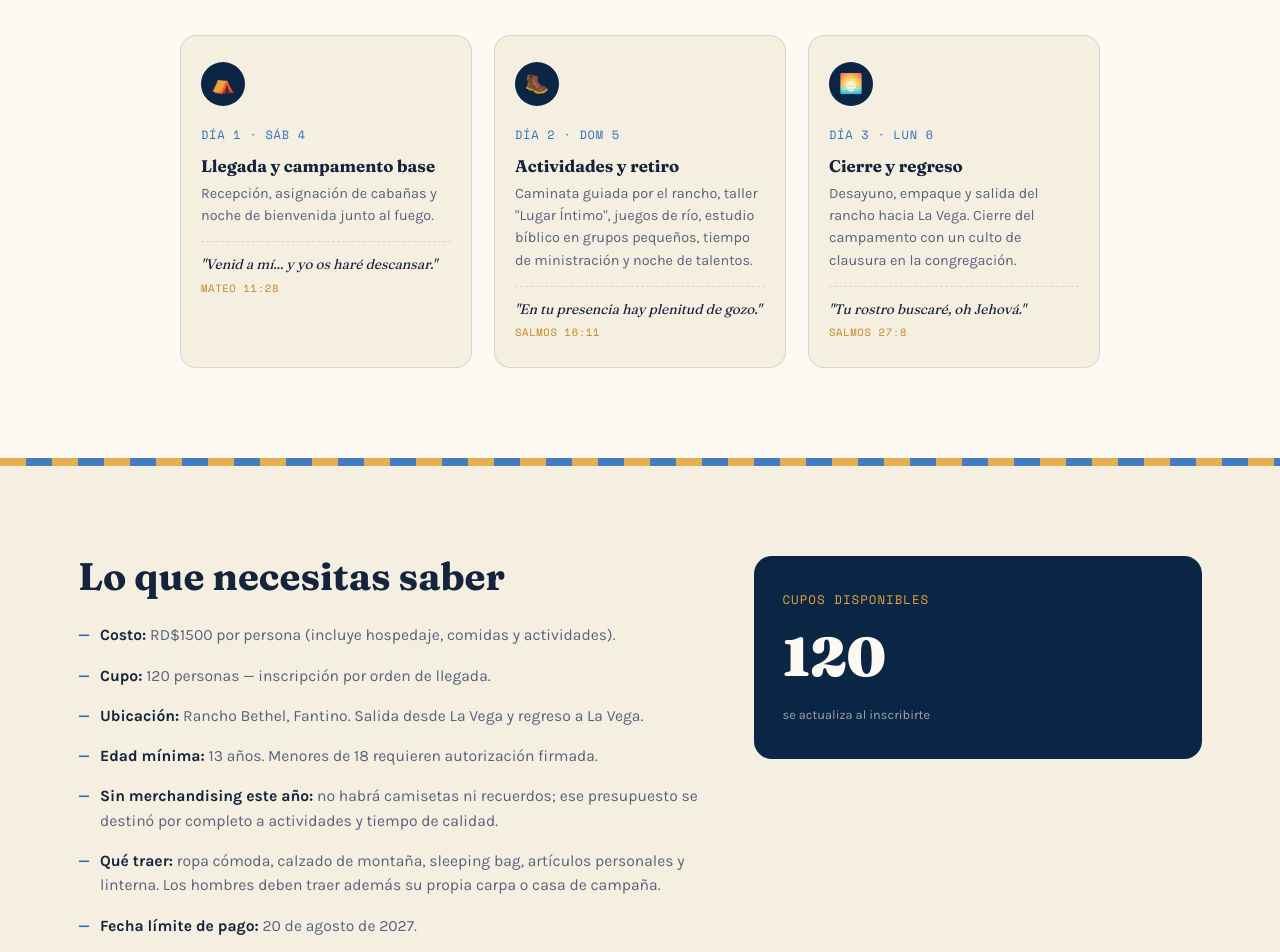
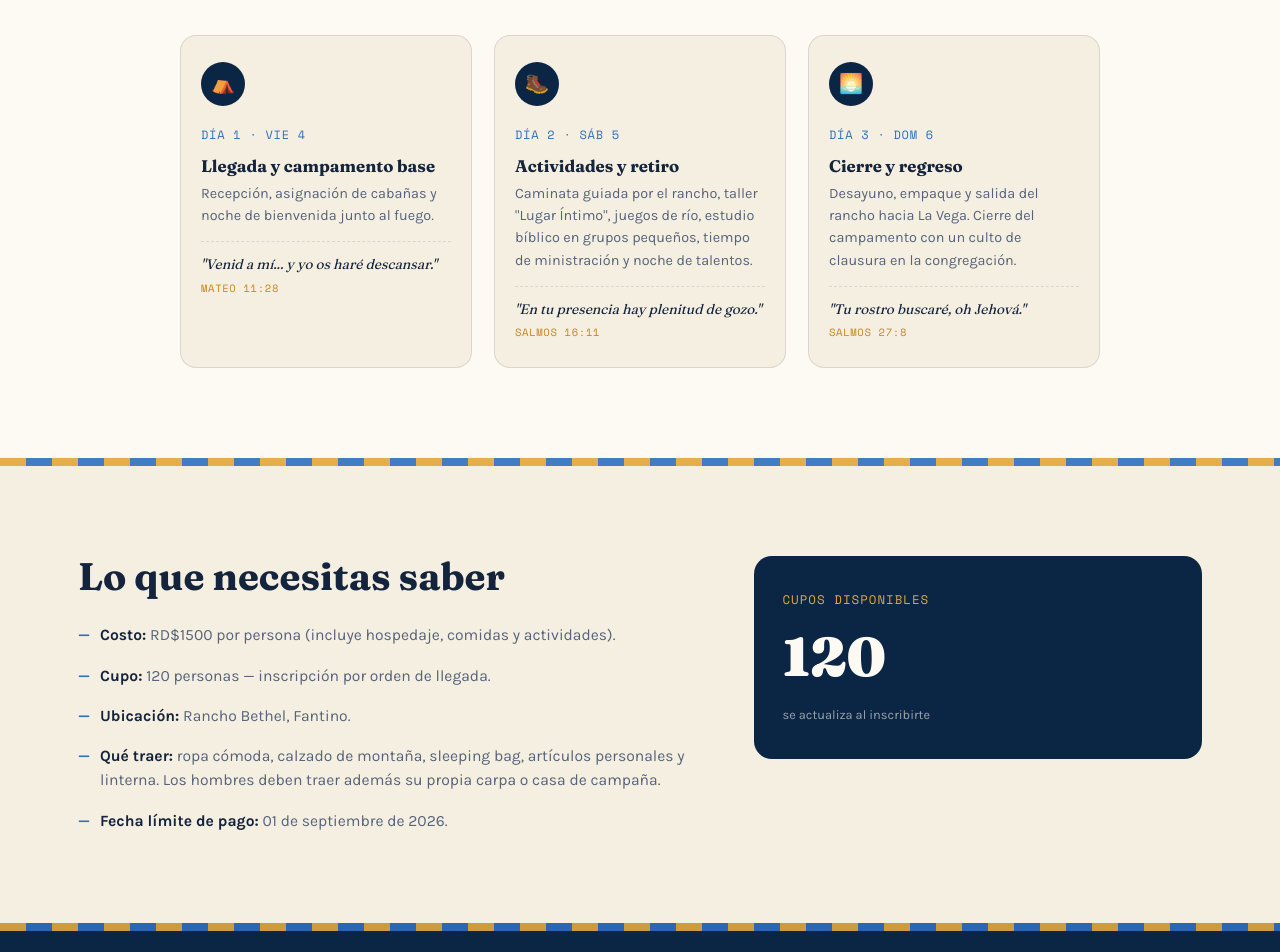
Before and after one commit to Lynch-JF/camcfcdlavega, a website: page index.html in a window 1280 px wide. Shown: the part 3160-4112 px from the top of the page. Drawn offline with nearby package versions, Linux system fonts and the light colour scheme; no server answers.

Commit message:
Update camp dates and details for 2026

```diff
--- a/index.html
+++ b/index.html
@@ -3,7 +3,7 @@
 <head>
 <meta charset="UTF-8">
 <meta name="viewport" content="width=device-width, initial-scale=1.0">
-<title>Campamento Lugar Íntimo 2027 · Centro Familiar Casa de Dios – La Vega</title>
+<title>Campamento Lugar Íntimo 2026 · Centro Familiar Casa de Dios – La Vega</title>
 <link rel="preconnect" href="https://fonts.googleapis.com">
 <link rel="preconnect" href="https://fonts.gstatic.com" crossorigin>
 <link href="https://fonts.googleapis.com/css2?family=Fraunces:opsz,wght@9..144,400;9..144,600;9..144,700;9..144,900&family=Karla:wght@400;500;600;700&family=Space+Mono:wght@400;700&display=swap" rel="stylesheet">
@@ -164,21 +164,21 @@
     <div class="trail-stops trail-stops-3">
       <div class="trail-stop reveal">
         <span class="stop-marker">⛺</span>
-        <span class="stop-day">Día 1 · Sáb 4</span>
+        <span class="stop-day">Día 1 · Vie 4</span>
         <h4>Llegada y campamento base</h4>
         <p>Recepción, asignación de cabañas y noche de bienvenida junto al fuego.</p>
         <p class="stop-verse">"Venid a mí... y yo os haré descansar." <span>Mateo 11:28</span></p>
       </div>
       <div class="trail-stop reveal">
         <span class="stop-marker">🥾</span>
-        <span class="stop-day">Día 2 · Dom 5</span>
+        <span class="stop-day">Día 2 · Sáb 5</span>
         <h4>Actividades y retiro</h4>
         <p>Caminata guiada por el rancho, taller "Lugar Íntimo", juegos de río, estudio bíblico en grupos pequeños, tiempo de ministración y noche de talentos.</p>
         <p class="stop-verse">"En tu presencia hay plenitud de gozo." <span>Salmos 16:11</span></p>
       </div>
       <div class="trail-stop reveal">
         <span class="stop-marker">🌅</span>
-        <span class="stop-day">Día 3 · Lun 6</span>
+        <span class="stop-day">Día 3 · Dom 6</span>
         <h4>Cierre y regreso</h4>
         <p>Desayuno, empaque y salida del rancho hacia La Vega. Cierre del campamento con un culto de clausura en la congregación.</p>
         <p class="stop-verse">"Tu rostro buscaré, oh Jehová." <span>Salmos 27:8</span></p>
@@ -196,11 +196,9 @@
       <ul class="details-list">
         <li><strong>Costo:</strong> RD$1500 por persona (incluye hospedaje, comidas y actividades).</li>
         <li><strong>Cupo:</strong> 120 personas — inscripción por orden de llegada.</li>
-        <li><strong>Ubicación:</strong> Rancho Bethel, Fantino. Salida desde La Vega y regreso a La Vega.</li>
-        <li><strong>Edad mínima:</strong> 13 años. Menores de 18 requieren autorización firmada.</li>
-        <li><strong>Sin merchandising este año:</strong> no habrá camisetas ni recuerdos; ese presupuesto se destinó por completo a actividades y tiempo de calidad.</li>
+        <li><strong>Ubicación:</strong> Rancho Bethel, Fantino.</li>
         <li><strong>Qué traer:</strong> ropa cómoda, calzado de montaña, sleeping bag, artículos personales y linterna. Los hombres deben traer además su propia carpa o casa de campaña.</li>
-        <li><strong>Fecha límite de pago:</strong> 20 de agosto de 2027.</li>
+        <li><strong>Fecha límite de pago:</strong> 01 de septiembre de 2026.</li>
       </ul>
     </div>
     <div class="details-card reveal">
```
